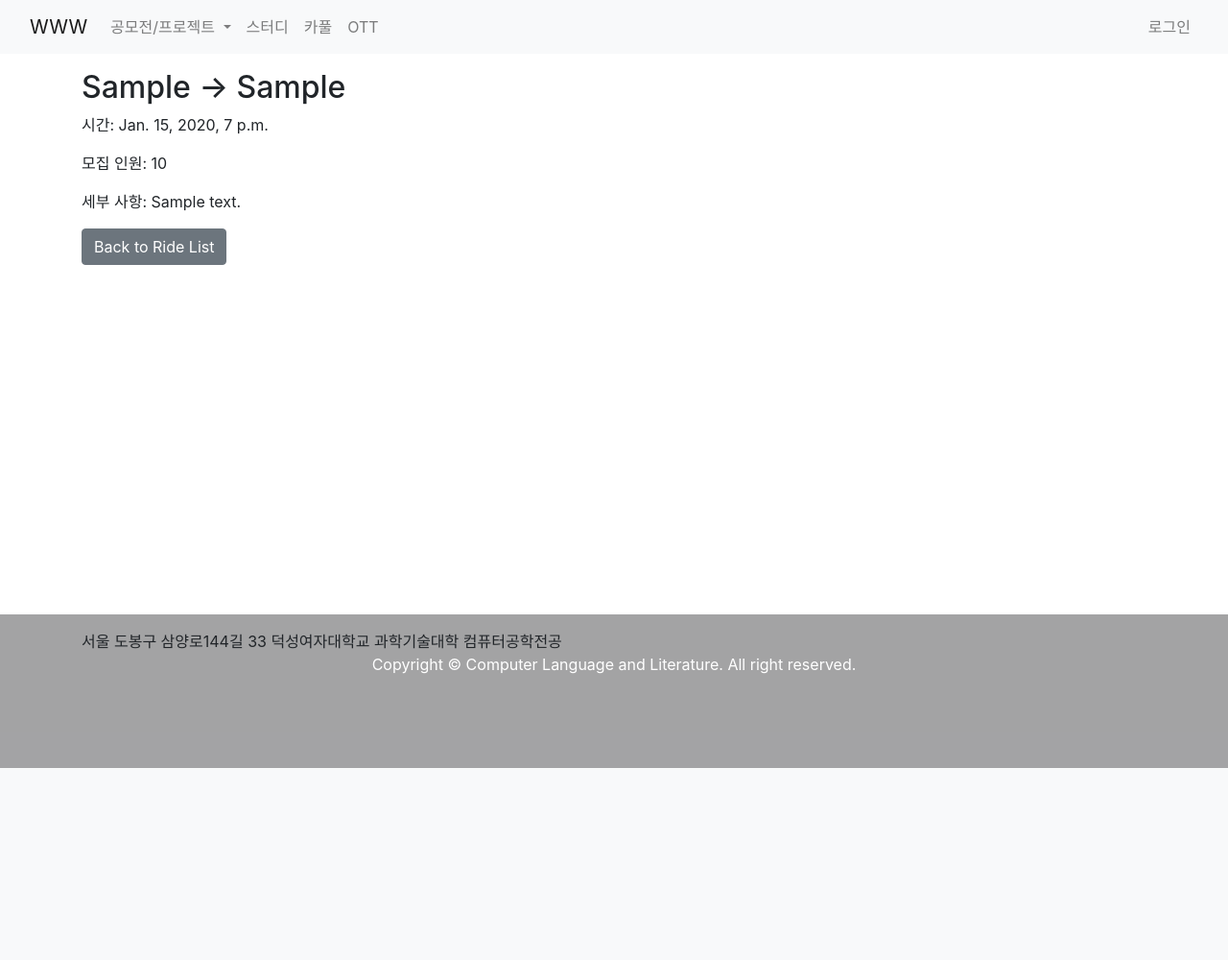
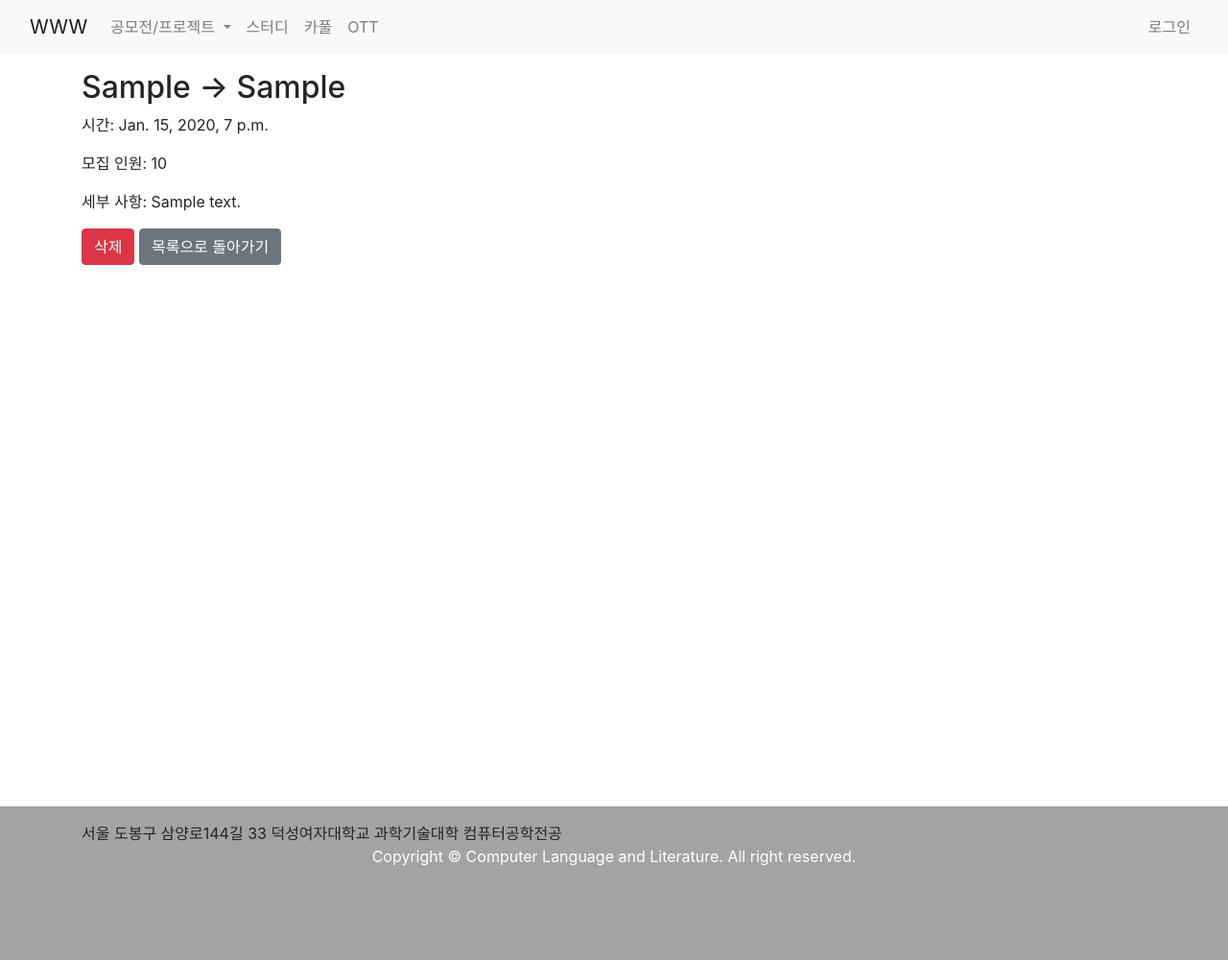
Before and after one commit to 2023-Internetprogramming/team-03, a Django app: page /rides/1/ in a window 1280 px wide. Shown: the whole page at 96% size. Before the commit the page ends 800 px from the top, so only its background shows below. Run offline with Django 4.2, Linux system fonts and the light colour scheme; tables that the repository leaves empty hold one stand-in row (values such as "Sample post"); some libraries are stand-ins or nearby versions.

Commit message:
Feat: 게시물 삭제 기능 추가, FBV형식으로 변경

```diff
--- a/ott_posts/templates/ott_posts/ott_list.html
+++ b/ott_posts/templates/ott_posts/ott_list.html
@@ -13,7 +13,7 @@
 
 {% block main_area %}
 <br><br>
-<div class="container mt-4" id="container" {% if otts|length <= 6 %}style="padding-bottom: 90%;"{% endif %}>
+<div class="container mt-4" id="container" {% if otts|length <= 7 %}style="padding-bottom: 90%;"{% endif %}>
   <h2 class="mb-4">OTT List</h2>
   {% if otts %}
     <ul class="list-group">
--- a/ott_posts/urls.py
+++ b/ott_posts/urls.py
@@ -1,8 +1,10 @@
 from django.urls import path
-from .views import OttListView, OttDetailView, OttCreateView
+from .views import ott_list, ott_detail, ott_create
+from . import views
 
 urlpatterns = [
-    path('ott/', OttListView.as_view(), name='ott_list'),
-    path('ott/<int:pk>/', OttDetailView.as_view(), name='ott_detail'),
-    path('ott/new/', OttCreateView.as_view(), name='ott_create'),
+    path('ott/', ott_list, name='ott_list'),
+    path('ott/<int:ott_id>/', ott_detail, name='ott_detail'),
+    path('ott/new/', ott_create, name='ott_create'),
+    path('ott_delete/', views.ott_delete, name='ott_delete'),
 ]
--- a/taxi_posts/models.py
+++ b/taxi_posts/models.py
@@ -1,8 +1,8 @@
 from django.db import models
-from django.contrib.auth.models import User
-from django.core.validators import MaxValueValidator
+# from django.contrib.auth.models import User
 
 class Ride(models.Model):
+    # user = models.ForeignKey(User, on_delete=models.CASCADE)
     departure_location = models.CharField(max_length=50)
     destination = models.CharField(max_length=100)
     departure_time = models.DateTimeField()
--- a/taxi_posts/static/taxi_posts/css/list.css
+++ b/taxi_posts/static/taxi_posts/css/list.css
@@ -1,6 +1,6 @@
 #plus{
     position: fixed;
-    bottom: 20px;
+    bottom: 50px;
     right: 1%;
     color: #8b2845;
 }
@@ -76,7 +76,7 @@
 body {
     margin: 0;
     padding: 0;
-    height: 100vh;
+    height: 125vh;
     display: flex;
     flex-direction: column;
 }
@@ -102,5 +102,4 @@ footer {
 #container {
     padding-bottom: 10vh;
     flex-grow: 1;
-    height: auto;
 }
--- a/taxi_posts/templates/taxi_posts/ride_detail.html
+++ b/taxi_posts/templates/taxi_posts/ride_detail.html
@@ -7,6 +7,38 @@
       <p>시간: {{ ride.departure_time }}</p>
       <p>모집 인원: {{ ride.available_seats }}</p>
       <p>세부 사항: {{ ride.description }}</p>
-      <a href="{% url 'ride_list' %}" class="btn btn-secondary">Back to Ride List</a>
+
+
+      <!-- 삭제 버튼에 onclick 이벤트 추가 -->
+      <button type="button" class="btn btn-danger" onclick="confirmDelete()">삭제</button>
+
+      <!-- 삭제 확인 모달 -->
+      <div class="modal fade" id="confirmDeleteModal" tabindex="-1" role="dialog" aria-labelledby="confirmDeleteModalLabel" aria-hidden="true">
+        <div class="modal-dialog" role="document">
+          <div class="modal-content">
+            <div class="modal-header">
+              <h5 class="modal-title" id="confirmDeleteModalLabel">삭제 확인</h5>
+              <button type="button" class="close" data-dismiss="modal" aria-label="Close">
+                <span aria-hidden="true">&times;</span>
+              </button>
+            </div>
+            <div class="modal-body">
+              <p>게시물을 삭제하시겠습니까?</p>
+            </div>
+            <div class="modal-footer">
+              <button type="button" class="btn btn-secondary" data-dismiss="modal">취소</button>
+              <a href="{% url 'ride_delete' %}?id={{ ride.id }}" class="btn btn-danger">삭제</a>
+            </div>
+          </div>
+        </div>
+      </div>
+      <a href="{% url 'ride_list' %}" class="btn btn-secondary">목록으로 돌아가기</a>
     </div>
+
+    <script>
+      function confirmDelete() {
+        $('#confirmDeleteModal').modal('show');
+      }
+    </script>
+
 {% endblock %}
--- a/taxi_posts/templates/taxi_posts/ride_list.html
+++ b/taxi_posts/templates/taxi_posts/ride_list.html
@@ -16,7 +16,7 @@
 
     <!--페이지네이션-->
     <br><br>
-    <nav aria-label="Page navigation example" {% if rides|length <= 6 %}style="padding-bottom: 80%;"{% endif %}>
+    <nav aria-label="Page navigation example" {% if rides|length <= 7 %}style="padding-bottom: 100%;"{% endif %}>
       <ul class="pagination d-flex justify-content-center">
         {% if page_obj.has_previous %}
           <li class="page-item">
--- a/taxi_posts/urls.py
+++ b/taxi_posts/urls.py
@@ -1,8 +1,10 @@
 from django.urls import path
-from .views import RideListView, RideDetailView, RideCreateView
+from .views import ride_list, ride_detail, ride_create
+from . import views
 
 urlpatterns = [
-    path('rides/', RideListView.as_view(), name='ride_list'),
-    path('rides/<int:pk>/', RideDetailView.as_view(), name='ride_detail'),
-    path('rides/create/', RideCreateView.as_view(), name='ride_create'),
+    path('rides/', ride_list, name='ride_list'),
+    path('rides/<int:ride_id>/', ride_detail, name='ride_detail'),
+    path('rides/new/', ride_create, name='ride_create'),
+    path('rides_delete/', views.ride_delete, name='ride_delete'),
 ]
--- a/taxi_posts/views.py
+++ b/taxi_posts/views.py
@@ -1,26 +1,58 @@
 from django.shortcuts import render, redirect
-from django.views import View
-from django.views.generic import ListView, DetailView, CreateView
 from .models import Ride
 from .forms import RideForm
-from django.urls import reverse_lazy
+from django.http import HttpResponseRedirect
+from django.core.paginator import Paginator, EmptyPage, PageNotAnInteger
+from django.shortcuts import get_object_or_404
 
-class RideListView(ListView):
-    model = Ride
-    template_name = 'taxi_posts/ride_list.html'
-    context_object_name = 'rides'
-    paginate_by = 10
+def ride_list(request):
+    rides = Ride.objects.all()
 
-    def get_queryset(self):
-        return Ride.objects.all().order_by('-departure_time')
+    page = request.GET.get('page', 1)
+    paginator = Paginator(rides, 8)
+    try:
+        rides = paginator.page(page)
+    except PageNotAnInteger:
+        rides = paginator.page(1)
+    except EmptyPage:
+        rides = paginator.page(paginator.num_pages)
 
-class RideDetailView(DetailView):
-    model = Ride
-    template_name = 'taxi_posts/ride_detail.html'
-    context_object_name = 'ride'
+    return render(request, 'taxi_posts/ride_list.html', {'rides': rides})
 
-class RideCreateView(CreateView):
-    model = Ride
-    form_class = RideForm
-    template_name = 'taxi_posts/ride_form.html'
-    success_url = reverse_lazy('ride_list')
+def ride_detail(request, ride_id):
+    ride = Ride.objects.get(id=ride_id)
+    return render(request, 'taxi_posts/ride_detail.html', {'ride': ride})
+
+def ride_create(request):
+    if request.method == 'POST':
+        form = RideForm(request.POST)
+        if form.is_valid():
+            new_item = form.save()
+            return HttpResponseRedirect('/rides/')
+    form = RideForm()
+    return render(request, 'taxi_posts/ride_form.html', {'form': form})
+
+# from django.contrib.auth.decorators import login_required
+# @login_required
+# def ride_create(request):
+#     if request.method == 'POST':
+#         form = RideForm(request.POST)
+#         if form.is_valid():
+#             new_item = form.save(commit=False)
+#             new_item.user = request.user  # 현재 로그인한 사용자 설정
+#             new_item.save()
+#             return redirect('ride_list')  # 게시물이 성공적으로 저장되면 어떤 URL로 이동할지 설정
+#     else:
+#         form = RideForm()
+
+#     return render(request, 'your_template.html', {'form': form})
+
+
+def ride_delete(request):
+    ride_id = request.GET.get('id')
+
+    if ride_id:
+        item = get_object_or_404(Ride, pk=ride_id)
+        item.delete()
+
+    return redirect('ride_list')
```
Also changed, not shown: ott_posts/templates/ott_posts/ott_detail.html (+33 -1 lines), ott_posts/views.py (+37 -21 lines).
